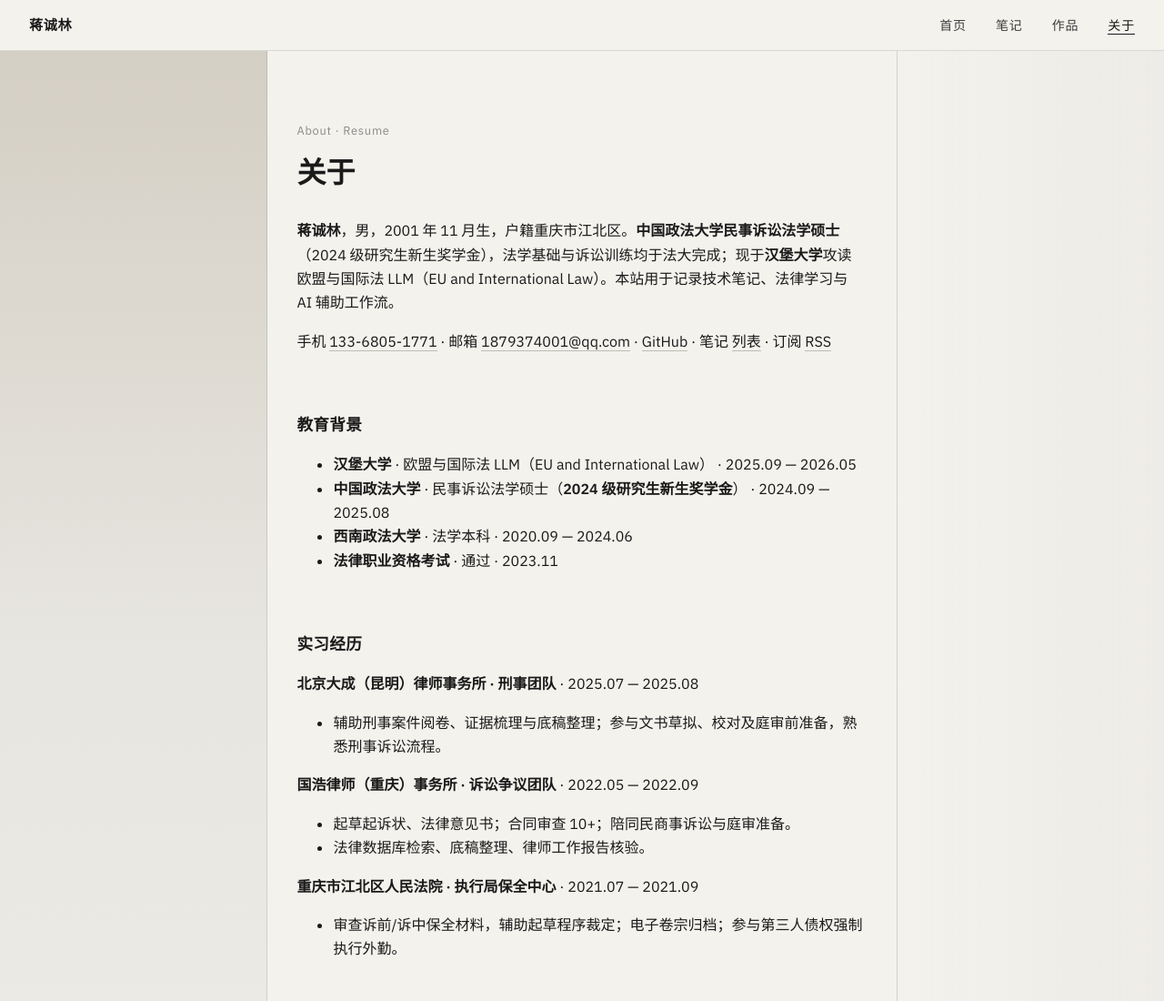
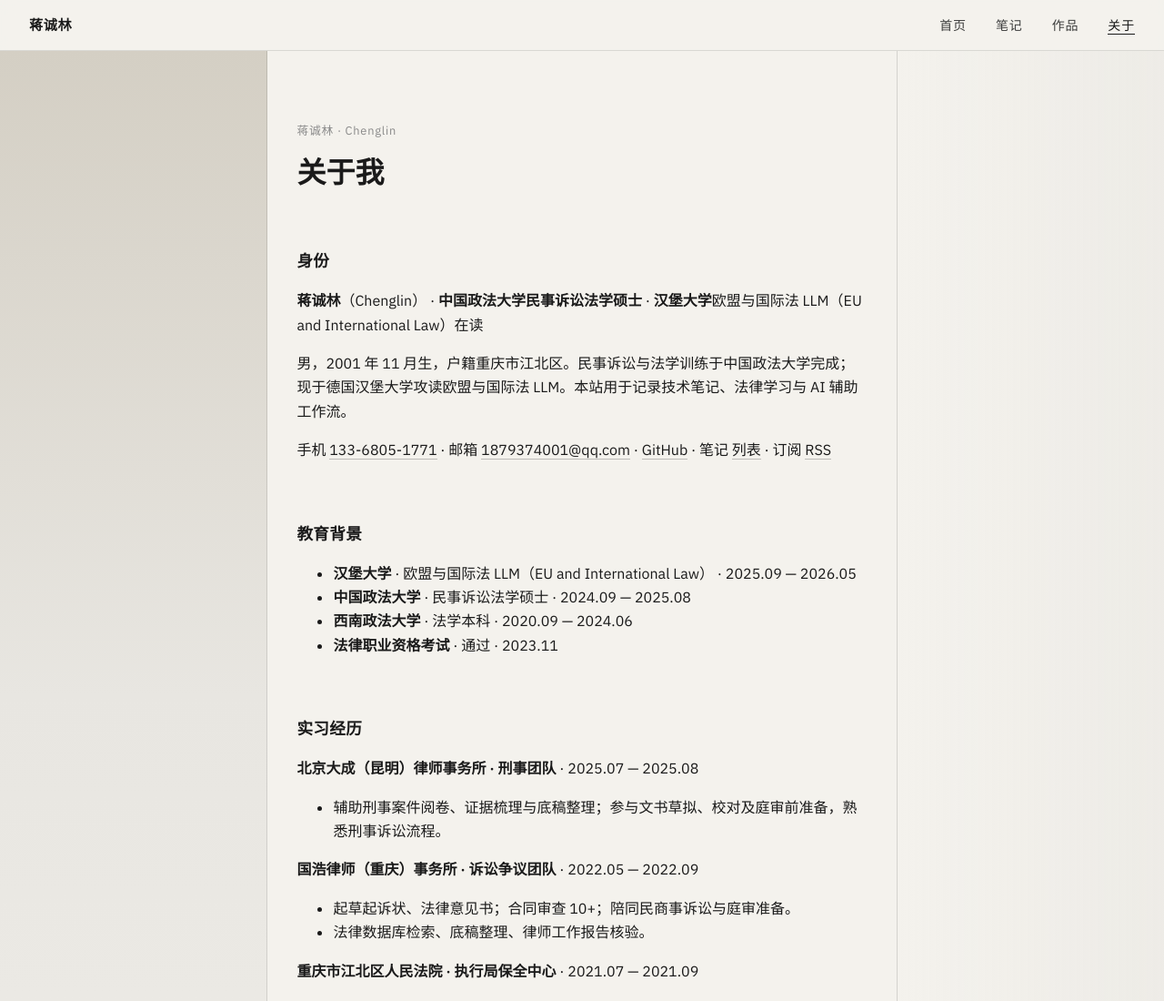
Before and after one commit to l20011116l-sudo/MY-site, a plain HTML site: page about.html in a window 1280 px wide. Shown: the top 1100 px of the page at 91% size. Drawn offline with Linux system fonts and the light colour scheme.

Commit message:
about: 增加「身份」小节，去掉新生奖学金表述
Made-with: Cursor

```diff
--- a/about.html
+++ b/about.html
@@ -44,14 +44,17 @@
       <div class="layout__slit" aria-hidden="true"></div>
       <main id="main" class="layout__main">
         <article class="article">
-          <p class="article__meta">About · Resume</p>
-          <h1 class="article__title">关于</h1>
+          <p class="article__meta">蒋诚林 · Chenglin</p>
+          <h1 class="article__title">关于我</h1>
           <div class="article__body">
+            <h2>身份</h2>
             <p>
-              <strong>蒋诚林</strong>，男，2001 年 11 月生，户籍重庆市江北区。<strong
-                >中国政法大学民事诉讼法学硕士</strong
-              >（2024 级研究生新生奖学金），法学基础与诉讼训练均于法大完成；现于<strong>汉堡大学</strong>攻读欧盟与国际法
-              LLM（EU and International Law）。本站用于记录技术笔记、法律学习与 AI 辅助工作流。
+              <strong>蒋诚林</strong>（Chenglin） · <strong>中国政法大学民事诉讼法学硕士</strong> ·
+              <strong>汉堡大学</strong>欧盟与国际法 LLM（EU and International Law）在读
+            </p>
+            <p>
+              男，2001 年 11 月生，户籍重庆市江北区。民事诉讼与法学训练于中国政法大学完成；现于德国汉堡大学攻读欧盟与国际法
+              LLM。本站用于记录技术笔记、法律学习与 AI 辅助工作流。
             </p>
             <p>
               手机 <a href="tel:+8613368051771">133-6805-1771</a> · 邮箱
@@ -67,8 +70,7 @@
                 <strong>汉堡大学</strong> · 欧盟与国际法 LLM（EU and International Law） · 2025.09 — 2026.05
               </li>
               <li>
-                <strong>中国政法大学</strong> · 民事诉讼法学硕士（<strong>2024 级研究生新生奖学金</strong>） ·
-                2024.09 — 2025.08
+                <strong>中国政法大学</strong> · 民事诉讼法学硕士 · 2024.09 — 2025.08
               </li>
               <li><strong>西南政法大学</strong> · 法学本科 · 2020.09 — 2024.06</li>
               <li><strong>法律职业资格考试</strong> · 通过 · 2023.11</li>
```
